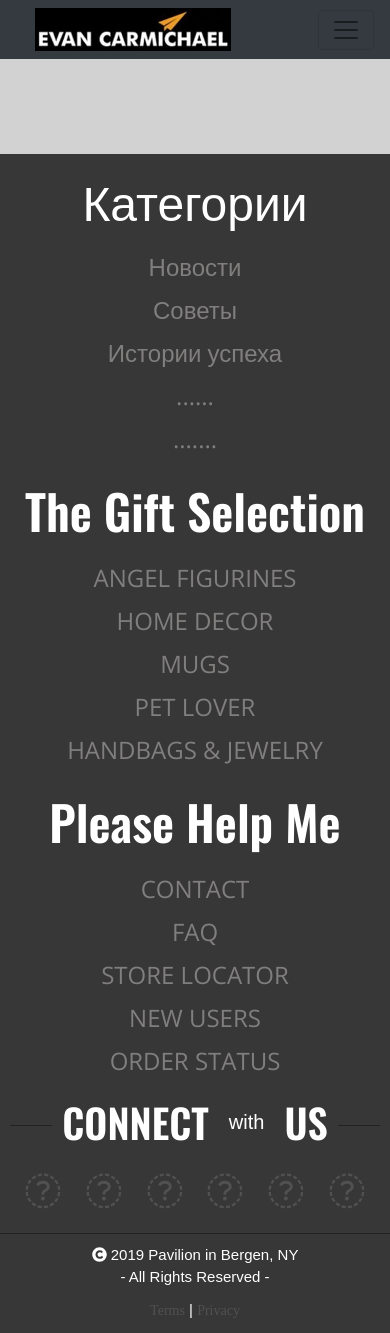
After one commit to Daniil1703/EvanCarmichael, a Django app: page / in a window 390 px wide. The commit adds this page. Run offline with Django 3.2, Linux system fonts and the light colour scheme; data that the repository does not hold is empty; some libraries are stand-ins or nearby versions.

Commit message:
include footer

```diff
--- /dev/null
+++ b/polls/static/css/footer.css
@@ -0,0 +1,188 @@
+
+
+
+.flex-rw {
+  display: flex;
+  flex-flow: row wrap;
+}
+
+main {
+  flex: 1 1 auto;
+  display: flex;
+  align-items: center;
+  justify-content: center;
+  font: 10em "Oswald", sans-serif;
+  color: rgb(155,155,155);
+  line-height: 1
+}
+footer {
+  background: rgb(55,55,55);
+  margin-top: 30px;
+  width: 100%
+}
+.footer-list-top {
+  width: 33.333%
+}
+.footer-list-top > li {
+  text-align: center;
+  padding-bottom: 10px
+}
+.footer-list-header {
+  padding: 10px 0 5px 0;
+  color: #fff;
+  font: 2.3vw "Oswald", sans-serif
+}
+.footer-list-anchor {
+  font: 15px "Open Sans", sans-serif;
+  color: rgb(129, 126, 126);
+
+}
+
+.footer-list-anchor:hover {
+  color: rgb(224, 224, 224);
+
+}
+
+.footer-social-section {
+  width: 100%;
+  align-items: center;
+  justify-content: space-around;
+  position: relative;
+  margin-top: 5px;
+}
+.footer-social-section::after {
+  content: "";
+  position: absolute;
+  z-index: 1;
+  top: 50%;
+  left: 10px;
+  border-top: 1px solid;
+  width: calc(100% - 20px)
+}
+.footer-social-overlap {
+  position: relative;
+  z-index: 2;
+  background: rgb(55,55,55);
+  padding: 0 20px
+}
+.footer-social-connect {
+  display: flex;
+  align-items: center;
+  font: 25px "Oswald", sans-serif;
+  color: #fff
+}
+.footer-social-small {
+  font-size: 20px !important;
+  padding: 0px 20px
+}
+.footer-social-overlap > a {
+  font-size: 25px
+}
+.footer-social-overlap > a:not(:first-child) {
+  margin-left: 0.38em
+}
+.footer-bottom-section {
+  width: 100%;
+  padding: 10px;
+  border-top: 1px solid;
+  margin-top: 10px
+}
+.footer-bottom-section > div:first-child {
+  margin-right: auto
+}
+.footer-bottom-wrapper {
+  font-size: 15px !important;
+  color: #fff !important
+}
+.footer-address {
+  display: inline;
+  font-style: normal
+}
+@media only screen and (max-width: 768px) {
+  .footer-list-header {
+    font-size: 1em
+  }
+  .footer-list-anchor {
+    font-size: 1.1em
+  }
+  .footer-social-connect {
+    font-size: 2.5em
+  }
+  .footer-social-overlap > a {
+    font-size: 2.24em
+  }
+  .footer-bottom-wrapper {
+    font-size: 1.3em
+  }
+}
+@media only screen and (max-width: 568px) {
+  main {
+    font-size: 5em
+  }
+  .footer-list-top {
+    width: 100%
+  }
+  .footer-list-header {
+    font-size: 3em;
+  }
+  .footer-list-anchor {
+    font-size: 1.5em
+  }
+  .footer-social-section {
+    justify-content: center
+  }
+  .footer-social-section::after {
+    top: 25%
+  }
+  .footer-social-connect {
+    margin-bottom: 10px;
+    padding: 0 10px
+  }
+  .footer-social-overlap {
+    display: flex;
+    justify-content: center;
+  }
+  .footer-social-icons-wrapper {
+    width: 100%;
+    padding: 0
+  }
+  .footer-social-overlap > a:not(:first-child) {
+    margin-left: 20px;
+  }
+  .footer-bottom-section {
+    padding: 0 5px 10px 5px
+  }
+  .footer-bottom-wrapper {
+    text-align: center;
+    width: 100%;
+    margin-top: 10px
+  }
+}
+@media only screen and (max-width: 480px) {
+  .footer-social-overlap > a {
+    margin: auto
+  }
+  .footer-social-overlap > a:not(:first-child) {
+    margin-left: 0;
+  }
+  .footer-bottom-rights {
+    display: block
+  }
+}
+/* @media only screen and (max-width: 320px) {
+  .footer-list-header {
+    font-size: 2.2em
+  }
+  .footer-list-anchor {
+    font-size: 1.2em
+  }
+  .footer-social-connect {
+    font-size: 10px !important
+  }
+  .footer-social-overlap > a {
+    font-size: 2.24em
+  }
+  .footer-bottom-wrapper {
+    font-size: 1.3em
+  }
+} */
--- a/polls/static/css/post_model.css
+++ b/polls/static/css/post_model.css
@@ -20,8 +20,8 @@ a {
 .card {
   margin-top: 6px;
   font-family: 'Heebo';
-  --bg-filter-opacity: 0.5;
-  background-image: linear-gradient(rgba(0,0,0,var(--bg-filter-opacity)),rgba(0,0,0,var(--bg-filter-opacity))), var(--bg-img);
+  --bg-filter-opacity: 0.4;
+  background-image: linear-gradient(rgba(0, 0, 0,var(--bg-filter-opacity)),rgba(6,0,0,var(--bg-filter-opacity))), var(--bg-img);
   height: 15em;
   width: 15em;
   font-size: 1.5em;
@@ -33,7 +33,7 @@ a {
   align-items: flex-end;
   background-size: cover;
   background-position: center;
-  box-shadow: 0 0 5em -1em black;
+  box-shadow: 0 0 3em -1em black;
   transition: all, var(--transition-time);
   position: relative;
   overflow: hidden;
--- a/polls/static/css/style.css
+++ b/polls/static/css/style.css
@@ -16,6 +16,12 @@ body {
 /* СТИЛИ ДЛЯ ОТОБРАЖЕНИЯ ПОСТОВ НА ГЛАВНОЙ СТРАНИЦЕ */
 
 
+.pagination {
+	margin: 10px 0 5px 0;
+	opacity: 0.5;
+
+}
+
 .do_it {
     display: flex;
     flex-direction: row !important;
@@ -23,9 +29,3 @@ body {
 	align-items: flex-start;
 	margin-top: 50px;
 }
-
-.pagination {
-	margin: 10px 0 5px 0;
-	opacity: 0.5;
-
-}
--- a/polls/templates/polls/includes/ajax.html
+++ b/polls/templates/polls/includes/ajax.html
@@ -12,7 +12,6 @@
                     url: page_url,
                     type: 'GET',
                     success: (data) => {
-
 
                         $('.do_it').append( $(data).filter('.do_it').html())
 
--- /dev/null
+++ b/polls/templates/polls/includes/footer.html
@@ -0,0 +1,57 @@
+<footer class="flex-rw">
+
+    <ul class="footer-list-top">
+      <li>
+        <h4 class="footer-list-header">Категории</h4></li>
+      <li><a href='/shop/about-mission' class="generic-anchor footer-list-anchor" itemprop="significantLink">Новости</a></li>
+      <li><a href='/promos.html' class="generic-anchor footer-list-anchor" itemprop="significantLink">Советы</a></li>
+      <li><a href='/retailers/new-retailers.html' class="generic-anchor footer-list-anchor" itemprop="significantLink">Истории успеха</a></li>
+
+      <li><a href='/job-openings.html' itemprop="significantLink" class="generic-anchor footer-list-anchor">......</a></li>
+
+      <li><a href='/shop/about-show-schedule' class="generic-anchor footer-list-anchor" itemprop="significantLink">.......</a></li>
+    </ul>
+    <ul class="footer-list-top">
+      <li>
+        <h4 class="footer-list-header">The Gift Selection</h4></li>
+
+
+      <li><a href='/Angels/cat/id/70' class="generic-anchor footer-list-anchor">ANGEL FIGURINES</a></li>
+      <li><a href='/Home-Decor/cat/id/64' class="generic-anchor footer-list-anchor">HOME DECOR</a></li>
+      <li><a href='/Mugs/cat/id/32' class="generic-anchor footer-list-anchor">MUGS</a></li>
+      <li><a href='/Pet-Lover/cat/id/108' class="generic-anchor footer-list-anchor">PET LOVER</a></li>
+      <li><a href='/Ladies-Accessories/cat/id/117' class="generic-anchor footer-list-anchor" target="_blank">HANDBAGS & JEWELRY</a></li>
+    </ul>
+    <ul class="footer-list-top">
+      <li id='help'>
+        <h4 class="footer-list-header">Please Help Me</h4></li>
+      <li><a href='/shop/about-contact' class="generic-anchor footer-list-anchor" itemprop="significantLink">CONTACT</a></li>
+      <li><a href='/faq.html' class="generic-anchor footer-list-anchor" itemprop="significantLink">FAQ</a></li>
+      <li id='find-a-store'><a href='/shop/store-locator' class="generic-anchor footer-list-anchor" itemprop="significantLink">STORE LOCATOR</a></li>
+      <li id='user-registration'><a href='/shop/user-registration?URL=' class="generic-anchor footer-list-anchor" itemprop="significantLink">NEW USERS</a></li>
+      <li id='order-tracking'><a href='/shop/order-status' itemprop="significantLink" class="generic-anchor footer-list-anchor">ORDER STATUS</a></li>
+    </ul>
+    <section class="footer-social-section flex-rw">
+        <span class="footer-social-overlap footer-social-connect">
+        CONNECT <span class="footer-social-small">with</span> US
+        </span>
+        <span class="footer-social-overlap footer-social-icons-wrapper">
+        <a href="https://www.pinterest.com/paviliongift/" class="generic-anchor" target="_blank" title="Pinterest" itemprop="significantLink"><i class="fa fa-pinterest"></i></a>
+        <a href="https://www.facebook.com/paviliongift" class="generic-anchor" target="_blank" title="Facebook" itemprop="significantLink"><i class="fa fa-facebook"></i></a>
+        <a href="https://twitter.com/PavilionGiftCo" class="generic-anchor" target="_blank" title="Twitter" itemprop="significantLink"><i class="fa fa-twitter"></i></a>
+        <a href="http://instagram.com/paviliongiftcompany" class="generic-anchor" target="_blank" title="Instagram" itemprop="significantLink"><i class="fa fa-instagram"></i></a>
+        <a href="https://www.youtube.com/channel/UCYgUODvd0qXbu_LkUWpTVEg" class="generic-anchor" target="_blank" title="Youtube" itemprop="significantLink"><i class="fa fa-youtube"></i></a>
+        <a href="https://plus.google.com/+Paviliongift/posts" class="generic-anchor" target="_blank" title="Google Plus" itemprop="significantLink"><i class="fa fa-google-plus"></i></a>
+        </span>
+    </section>
+    <section class="footer-bottom-section flex-rw">
+  <div class="footer-bottom-wrapper">
+  <i class="fa fa-copyright" role="copyright">
+
+  </i> 2019 Pavilion in <address class="footer-address" role="company address">Bergen, NY</address><span class="footer-bottom-rights"> - All Rights Reserved - </span>
+      </div>
+      <div class="footer-bottom-wrapper">
+      <a href="/terms-of-use.html" class="generic-anchor" rel="nofollow">Terms</a> | <a href="/privacy-policy.html" class="generic-anchor" rel="nofollow">Privacy</a>
+        </div>
+    </section>
+  </footer>
--- a/polls/templates/polls/includes/navbar.html
+++ b/polls/templates/polls/includes/navbar.html
@@ -10,7 +10,7 @@
         <div class="collapse navbar-collapse" id="navbarResponsive">
             <ul class="navbar-nav ml-auto">
                 <li class="nav-item">
-                        <a href="{% url 'polls:tags_list' %}" class="nav-link">Теги</a>
+                        <a href="{% url 'polls:tags_list' %}" class="nav-link">Разделы</a>
                     </li>
                 <li class="nav-item">
                     <a href="#" class="nav-link">Товары</a>
--- a/polls/templates/polls/includes/pagination.html
+++ b/polls/templates/polls/includes/pagination.html
@@ -1,10 +1,9 @@
-<nav aria-label="Page navigation example" id="pagination">
+<nav id="pagination" aria-label="Page navigation example">
   <ul class="pagination justify-content-center pagination-lg ">
     <li class="page-item {% if not next_url %} disabled {% endif %}" {% if not next_url %} style="display: none;" {% endif %}>
       <a class="page-link" href="{{ next_url }}" aria-label="Next">
         <span style="color: black">Смотреть еще</span>
       </a>
     </li>
-
   </ul>
 </nav>
--- a/polls/templates/polls/index.html
+++ b/polls/templates/polls/index.html
@@ -10,8 +10,12 @@
 	<script src="https://maxcdn.bootstrapcdn.com/bootstrap/4.0.0/js/bootstrap.min.js"></script>
 	<script src="https://use.fontawesome.com/releases/v5.0.8/js/all.js"></script>
 
+	<script src="https://ajax.googleapis.com/ajax/libs/jquery/3.4.1/jquery.min.js"></script>
+	<script src="https://stackpath.bootstrapcdn.com/bootstrap/4.3.1/js/bootstrap.min.js"></script>
+
 
 	<link rel="stylesheet" type="text/css" href="{% static 'css/style.css' %}">
+	<link rel="stylesheet" type="text/css" href="{% static 'css/footer.css' %}">
     <link rel="stylesheet" type="text/css" href="{% static 'css/slider.css' %}">
 	<link rel="stylesheet" href="{% static 'css/post_model.css' %}">
 
@@ -34,7 +38,7 @@
 						{% include "polls/includes/posts.html" %}
 					{% endfor %}
 				</div>
-			</div>
+
 			{% include "polls/includes/pagination.html" %}
 			{% include "polls/includes/ajax.html" %}
 
```
Also changed, not shown: polls/templates/polls/includes/posts.html (+1 -31 lines).
